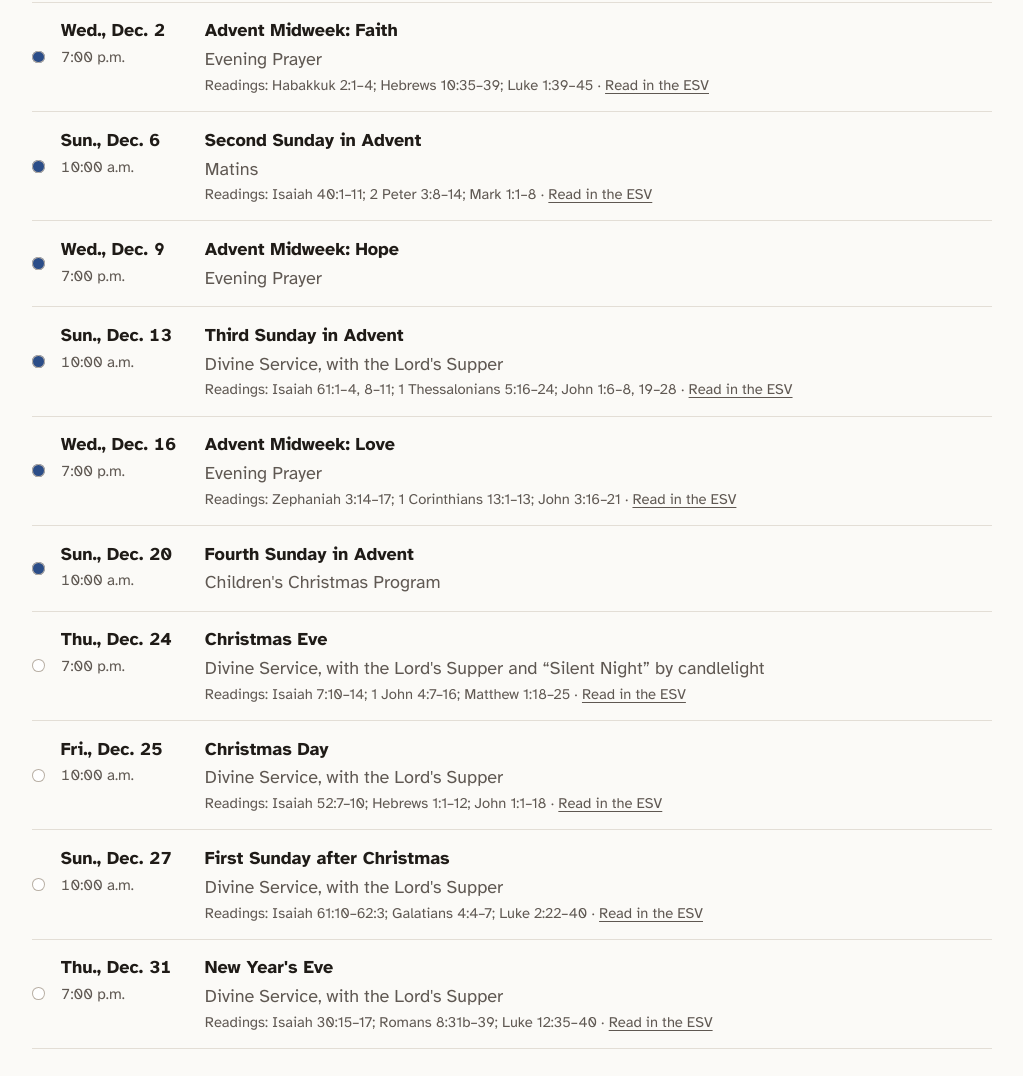
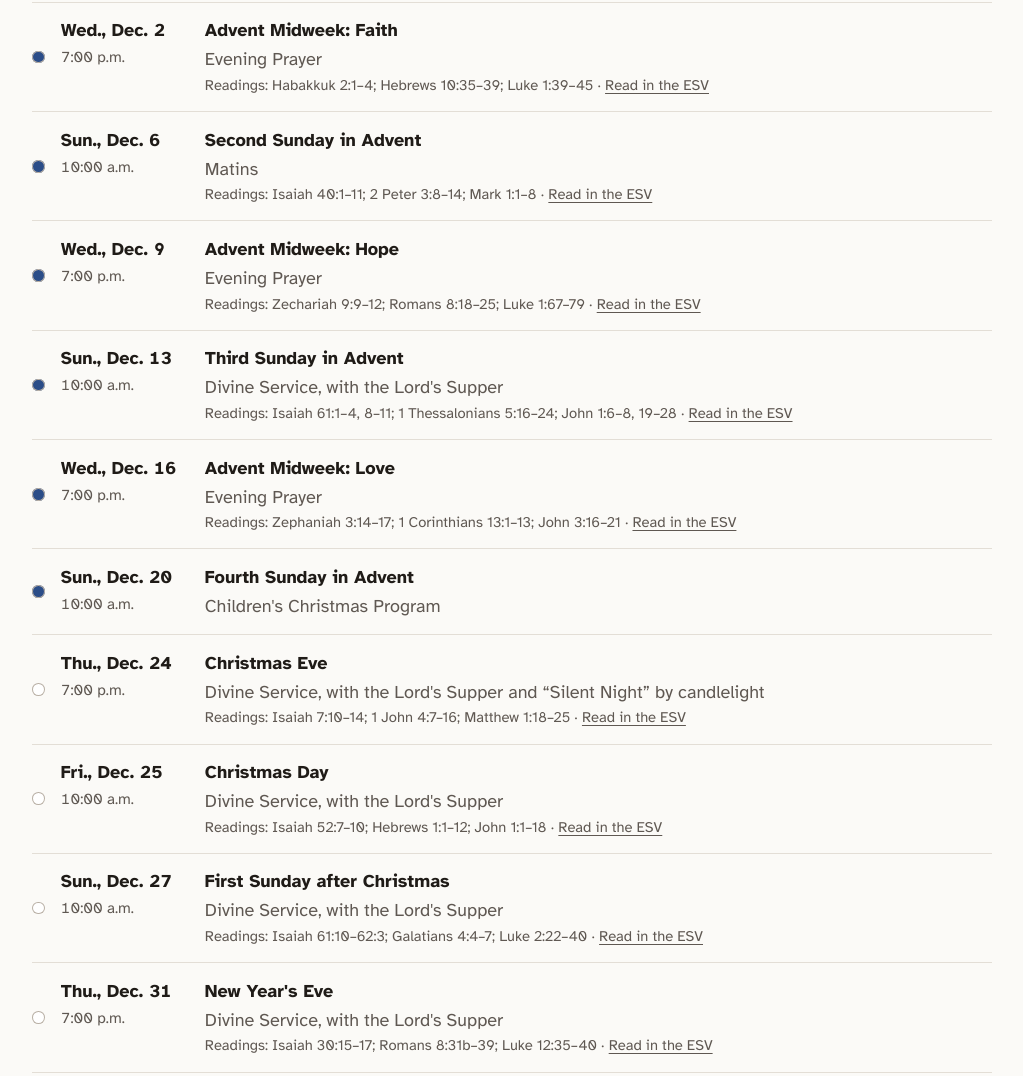
Before and after one commit to trinitydillsboro/trinitydillsboro, a plain HTML site: page index.html in a window 1280 px wide. Shown: the part 5676-6752 px from the top of the page, without its empty margins (128-1151 px from the left). Drawn offline with nearby package versions, Linux system fonts and the light colour scheme.

Commit message:
List the readings for the December 9 Advent midweek service
Co-Authored-By: Claude Opus 5.5 <noreply@anthropic.com>
Claude-Session: https://claude.ai/code/session_014smWBVomMY8WBYA5aB49Jz

```diff
--- a/index.html
+++ b/index.html
@@ -846,7 +846,7 @@ mark.blank {
             <li class="svc" data-date="2026-12-09">
               <span class="chip blue" role="img" aria-label="Blue" title="Blue"></span>
               <span class="svc-when"><span class="svc-date">Wed., Dec. 9</span><span class="svc-time">7:00 p.m.</span></span>
-              <span class="svc-what"><span class="svc-name">Advent Midweek: Hope</span><span class="svc-order">Evening Prayer</span></span>
+              <span class="svc-what"><span class="svc-name">Advent Midweek: Hope</span><span class="svc-order">Evening Prayer</span><span class="svc-readings">Readings: <span class="readings-list">Zechariah 9:9–12; Romans 8:18–25; Luke 1:67–79</span> · <a class="read-link" href="https://www.biblegateway.com/passage/?search=Zechariah%209%3A9-12%3BRomans%208%3A18-25%3BLuke%201%3A67-79&amp;version=ESV">Read in the ESV</a></span></span>
             </li>
             <li class="svc" data-date="2026-12-13" data-sunday="yes">
               <span class="chip blue" role="img" aria-label="Blue" title="Blue"></span>
```
